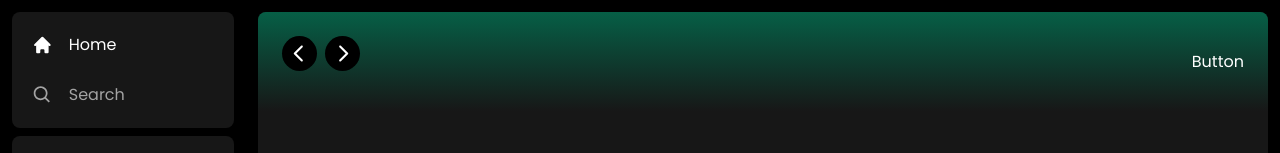
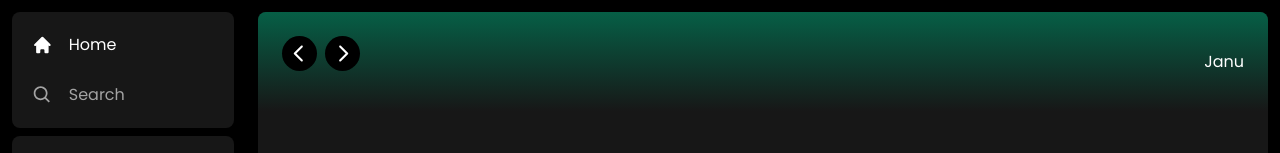
Before and after one commit to Fardeen-Awais/Project-02-Spotify, a Next.js app: page / in a window 1280 px wide. Shown: the top 153 px of the page. Built offline with nearby package versions, Linux system fonts and the light colour scheme.

Commit message:
Adding an button wrapper component

```diff
--- a/app/components/Button.tsx
+++ b/app/components/Button.tsx
@@ -1,9 +1,15 @@
-import React from 'react'
+import React, { forwardRef } from 'react'
+interface ButtonProps extends React.ButtonHTMLAttributes<HTMLButtonElement>{}
 
-const Button = () => {
-  return (
-    <div>Button</div>
-  )
-}
+const Button = forwardRef<HTMLButtonElement,ButtonProps>(({
+    className,
+    children,
+    disabled,
+    type = "Button",
+    ...props
+},ref)=>{return(
+    <button>{children}</button>
+)})
 
-export default Button
+Button.displayName = "Button"
+export default Button;
--- a/app/components/Header.tsx
+++ b/app/components/Header.tsx
@@ -17,7 +17,7 @@ const Header: React.FC<HeaderProps> = ({ children, className }) => {
     }
 
     return (
-        <div className={twMerge(`h-fit flex justify-center items-center bg-gradient-to-b from-emerald-800 p-6`, className)}>
+        <div className={twMerge(`h-fit flex justify-between items-center bg-gradient-to-b from-emerald-800 p-6`, className)}>
 
             <div className="w-full mb-4 flex items-center justify-between">
                 <div className="hidden md:flex gap-x-2 ">
@@ -30,7 +30,7 @@ const Header: React.FC<HeaderProps> = ({ children, className }) => {
                 </div>
             </div>
 
-            <div className="flex justify-between  md:hidden gap-x-2 items-center">
+            <div className="flex justify-between md:hidden gap-x-2 items-center ">
                 <button className="rounded-full p-2 bg-white flex items-center justify-center hover:opacity-75 transition"><HiHome className="text-gray-950" size={20} /></button>
                 <button className="rounded-full p-2 bg-white flex items-center justify-center hover:opacity-75 transition"><BiSearch className="text-gray-950" size={20} /></button>
             </div>
@@ -38,7 +38,7 @@ const Header: React.FC<HeaderProps> = ({ children, className }) => {
             <div className="flex justify-between items-center gap-x-4">
                 <>
                 <div>
-                    <Button></Button>
+                    <Button>Janu</Button>
                 </div>
                 </>
             </div>
```
Also changed, not shown: 1 other file (tests, documents, lock files or other folders).
